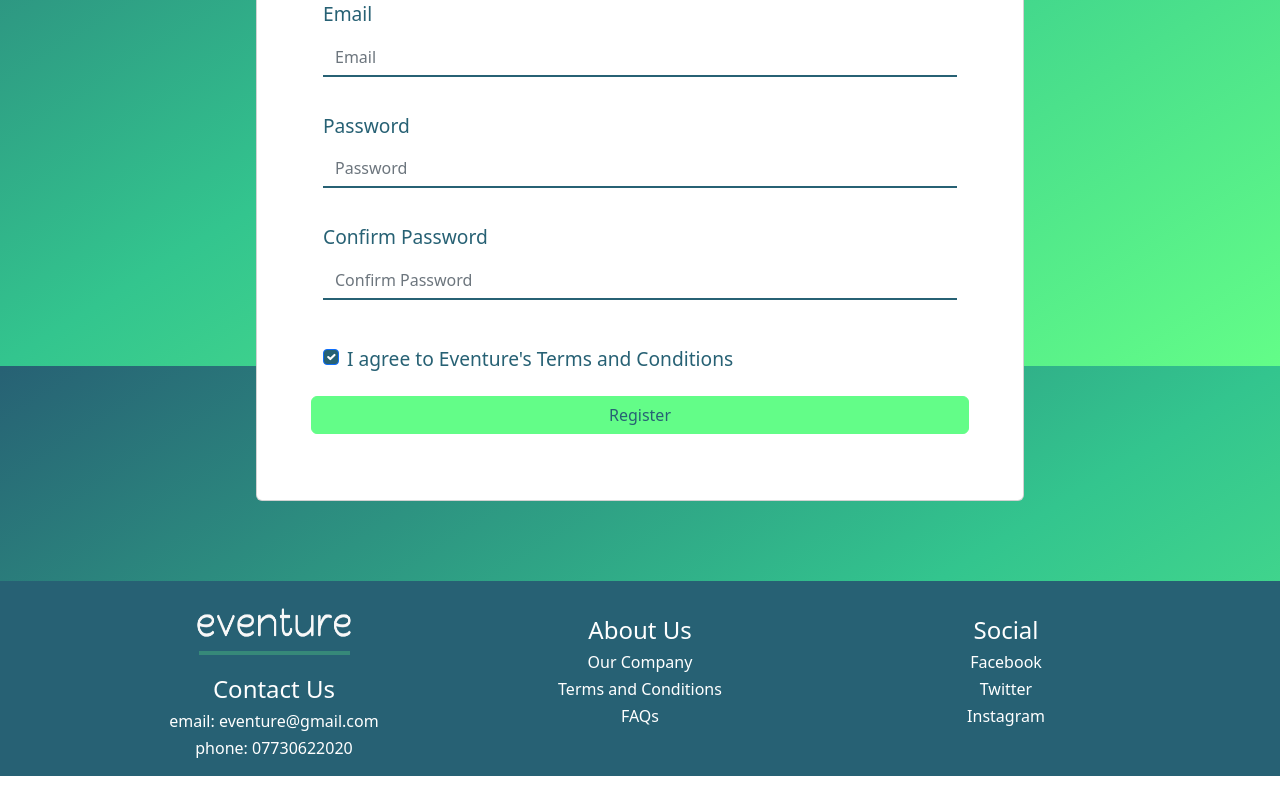
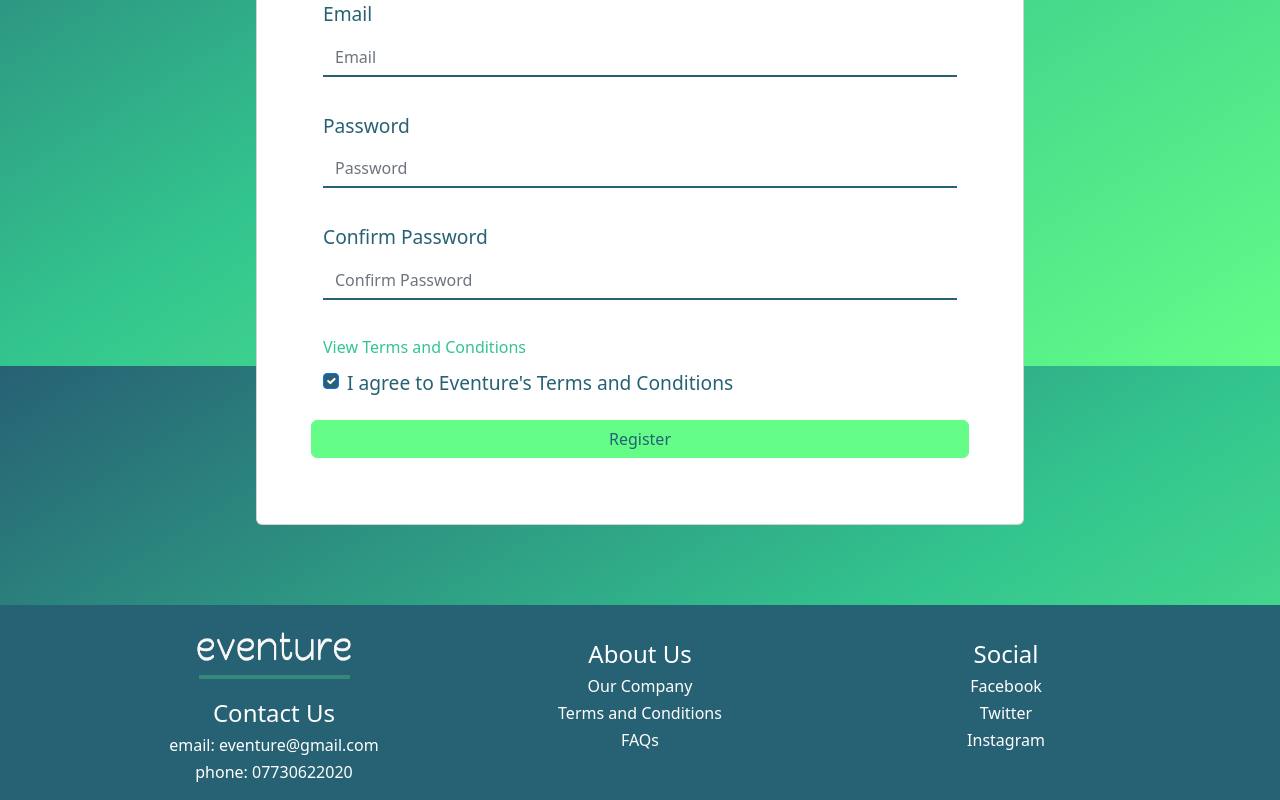
Before and after one commit to ctom11/event_app_project, a React (Create React App) app in the folder cep-project/: page /signup in a window 1280 px wide. Shown: the part 434-1234 px from the top of the page. Before the commit the page ends 1210 px from the top, so only its background shows below. Built offline with nearby package versions, Linux system fonts and the light colour scheme; no server answers.

Commit message:
terms and conditions working

```diff
--- a/cep-project/src/components/Footer.css
+++ b/cep-project/src/components/Footer.css
@@ -26,6 +26,10 @@ hr {
     font-weight: 300;
 }
 
+.footer-info:hover {
+    color: white;
+}
+
 .footer-header {
     padding-top: 15px;
 }
--- a/cep-project/src/components/Footer.js
+++ b/cep-project/src/components/Footer.js
@@ -1,6 +1,7 @@
 import React from "react";
 import './Footer.css';
 import Logo from '../assets/images/logo.png';
+import Pdf from '../assets/EventureTermsConditions.pdf';
 
 export const Footer = () => {
 
@@ -16,7 +17,7 @@ export const Footer = () => {
             <div className="col-sm-3 footer-col">
                 <h4 className="footer-header">About Us</h4>
                 <h4 className="footer-info">Our Company</h4>
-                <h4 className="footer-info">Terms and Conditions</h4>
+                <a href = {Pdf} target = "_blank"><h4 className="footer-info">Terms and Conditions</h4></a>
                 <h4 className="footer-info">FAQs</h4>
             </div>
             <div className="col-sm-3 footer-col">
--- a/cep-project/src/pages/signup/Signup.css
+++ b/cep-project/src/pages/signup/Signup.css
@@ -26,3 +26,7 @@
 .form-check-input:checked {
     background-color: #276174;
 }
+
+.tandcs {
+    color: #33C58E;
+}
--- a/cep-project/src/pages/signup/Signup.js
+++ b/cep-project/src/pages/signup/Signup.js
@@ -1,8 +1,10 @@
-import React from "react";
+import React from 'react';
+import { Link } from 'react-router-dom';
 import './Signup.css';
 import { Formik, Form, Field, ErrorMessage } from "formik";
 import * as Yup from "yup";
 import Axios from 'axios';
+import Pdf from '../../assets/EventureTermsConditions.pdf';
 
 export const Signup = () => {
 
@@ -69,8 +71,10 @@ export const Signup = () => {
                             <ErrorMessage name="confirmPassword" component="span"/>
                             <Field type="password" className="form-control form-input-signup signup" id="inputConfirmPassword4" name="confirmPassword" placeholder="Confirm Password"></Field>
                         </div>
-
                         <div className="form-group">
+                            <div>
+                                <a href = {Pdf} target = "_blank" className='tandcs'>View Terms and Conditions</a>
+                            </div>
                             <div className="form-check">
                                 <Field className="form-check-input" type="checkbox" id="gridCheck"></Field>
                                 <label className="form-check-label" htmlFor="gridCheck">
```
Also changed, not shown: 1 other file (tests, documents, lock files or other folders).
